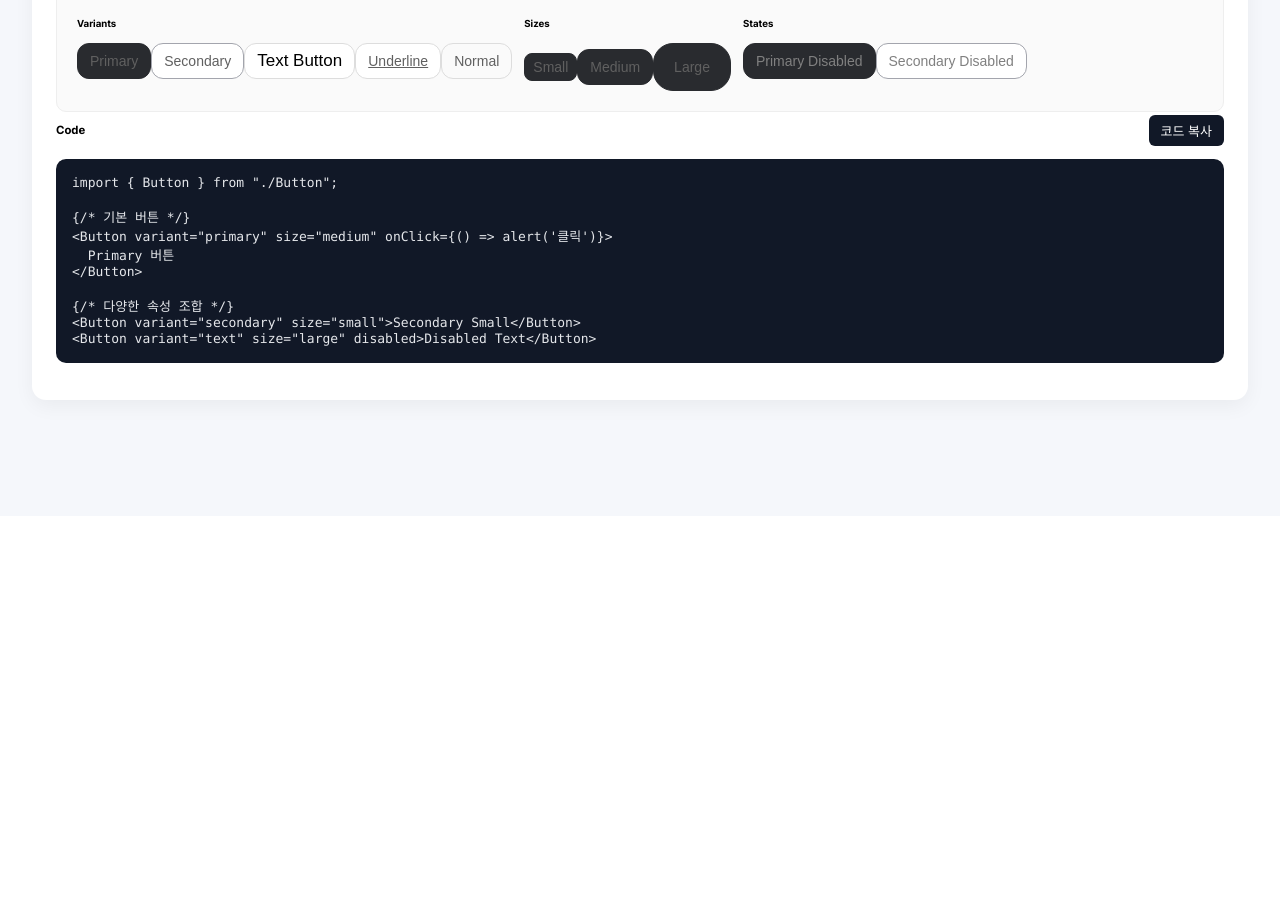
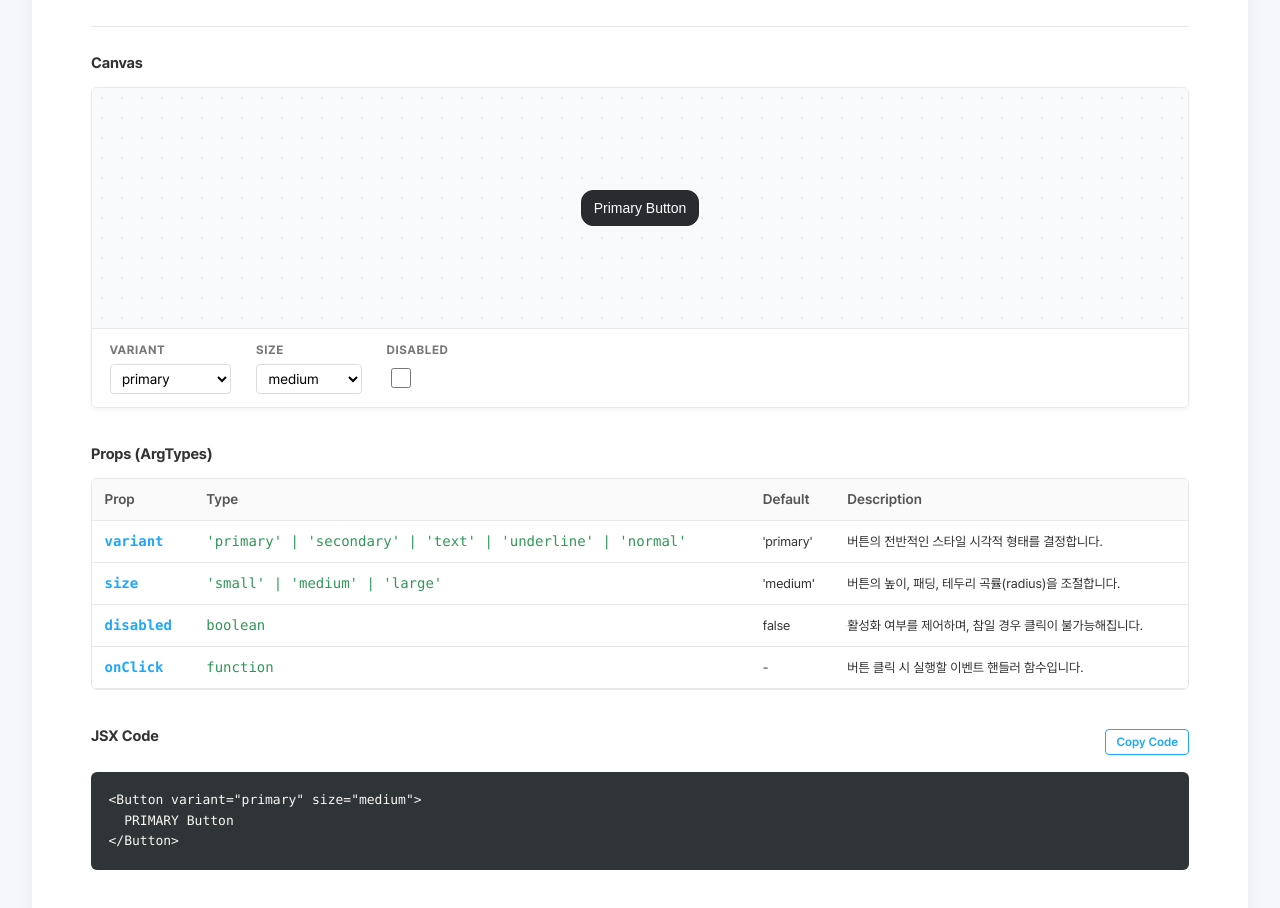
Before and after one commit to sungsooLee/rm, a React (Create React App) app in the folder workspace/: page /guide in a window 1280 px wide. Shown: the part 348-1256 px from the top of the page. Before the commit the page ends 864 px from the top, so only its background shows below. Built offline with nearby package versions, Linux system fonts and the light colour scheme.

Commit message:
가이드 스토리북 스타일로 수정

```diff
--- a/workspace/src/assets/components/common/button/Button.scss
+++ b/workspace/src/assets/components/common/button/Button.scss
@@ -1,6 +1,7 @@
 .btn {
   border-radius: var(--radius-sm);
   &.primary {
+    color: var(--color-white);
     border-color: #292b2f;
     background-color: #292b2f;
   }
--- a/workspace/src/assets/styles/_colors.scss
+++ b/workspace/src/assets/styles/_colors.scss
@@ -1,3 +1,52 @@
-$primary-color: #3498db;
-$secondary-color: #2ecc71;
-$text-color: #333;
+:root {
+  // gray
+  --color-black: #000000;
+  --color-gray-800: #292b2f;
+  --color-gray-700: #4c4f58;
+  --color-gray-600: #72747b;
+  --color-gray-500: #a3a5ad;
+  --color-gray-400: #c3c6ce;
+  --color-gray-300: #dee2e6;
+  --color-gray-200: #eceef1;
+  --color-gray-100: #f9fafb;
+  --color-white: #ffffff;
+
+  // primary
+  --color-pri-700: #0c4d9c;
+  --color-pri-600: #1572ed;
+  --color-pri-500: #5997fb;
+  --color-pri-400: #95baf6;
+  --color-pri-300: #c0d4f4;
+  --color-pri-200: #ddeafb;
+  --color-pri-100: #f1f7ff;
+
+  // secondary
+  --color-sec01-700: #26348f;
+  --color-sec01-600: #4355c8;
+  --color-sec01-500: #7283ed;
+  --color-sec01-400: #91a9ff;
+  --color-sec01-300: #c0cdff;
+  --color-sec01-200: #e5ebff;
+  --color-sec01-100: #f3f6ff;
+
+  --color-sec02-700: #0067ac;
+  --color-sec02-600: #1785cf;
+  --color-sec02-500: #3eaff2;
+  --color-sec02-400: #73d1f6;
+  --color-sec02-300: #b5eaff;
+  --color-sec02-200: #def6ff;
+  --color-sec02-100: #f0faff;
+
+  // status
+  --color-error: #d61111;
+  --color-success: #2574e0;
+  --color-processing: #19a847;
+  --color-warning: #fdbb30;
+
+  // gradient
+  --color-gra01: linear-gradient(#1ba3f8 0%, #245de5 100%);
+  --color-gra02: linear-gradient(#7c8ee5 0%, #679fee 100%);
+  --color-gra03: linear-gradient(#7c8ee5 0%, #48cbff 100%);
+  --color-gra04: linear-gradient(#24cfff 0%, #c12fff 100%);
+  --color-gra05: linear-gradient(#0083ca 0%, #998fff 50%, #d88fff 100%);
+}
--- a/workspace/src/pages/guide/buttonGuide.jsx
+++ b/workspace/src/pages/guide/buttonGuide.jsx
@@ -1,90 +1,150 @@
-import React from "react";
-// 앞서 만든 순수 자바스크립트 기반 Button 컴포넌트 임포트 (프로젝트 경로에 맞게 수정)
+import React, { useState } from "react";
+// 스타일링용 (필요에 따라 파일 분리 또는 CSS-in-JS 적용)
+import "./index.scss";
 import { Button } from "../../assets/components/common/button/Button";
 
 const ButtonGuide = () => {
-  // 사용자가 복사할 예시 코드 스트링
-  const code = `import { Button } from "./Button";
+  // 1. 코드를 한눈에 보여주기 위한 현재 선택된 형태의 상태 (스토리북 Play ground 기능 모방)
+  const [activeVariant, setActiveVariant] = useState("primary");
+  const [activeSize, setActiveSize] = useState("medium");
+  const [isDisabled, setIsDisabled] = useState(false);
 
-{/* 기본 버튼 */}
-<Button variant="primary" size="medium" onClick={() => alert('클릭')}>
-  Primary 버튼
-</Button>
-
-{/* 다양한 속성 조합 */}
-<Button variant="secondary" size="small">Secondary Small</Button>
-<Button variant="text" size="large" disabled>Disabled Text</Button>`;
+  // 복사할 동적 코드 스트링
+  const currentCode = `<Button variant="${activeVariant}" size="${activeSize}"${isDisabled ? " disabled" : ""}>
+  ${activeVariant.toUpperCase()} Button
+</Button>`;
 
   const handleCopy = () => {
-    navigator.clipboard.writeText(code);
-    alert("코드 복사가 완료되었습니다!");
+    navigator.clipboard.writeText(currentCode);
+    alert("코드가 클립보드에 복사되었습니다!");
   };
 
   return (
-    <div className="guide-detail">
-      <h2>Button</h2>
-      <p>프로젝트 전반에서 공통으로 사용하는 버튼 컴포넌트입니다.</p>
+    <div className="sb-story-container">
+      {/* 스토리북 타이틀 영역 */}
+      <header className="sb-header">
+        <span className="sb-badge">COMPONENTS</span>
+        <h1 className="sb-title">Button</h1>
+        <p className="sb-description">
+          다양한 크기, 형태, 상태를 지원하는 프로젝트 공통 버튼 컴포넌트입니다.
+        </p>
+      </header>
 
-      {/* 🔹 1. Preview 구역 */}
-      <div className="guide-section">
-        <h3>Preview</h3>
-        <div className="preview-box">
-          {/* Variant 프리뷰 */}
-          <div className="preview-group">
-            <h4>Variants</h4>
-            <div className="preview-flex">
-              <Button variant="primary">Primary</Button>
-              <Button variant="secondary">Secondary</Button>
-              <Button variant="text">Text Button</Button>
-              <Button variant="underline">Underline</Button>
-              <Button variant="normal">Normal</Button>
-            </div>
+      <hr className="sb-divider" />
+
+      {/* 🔹 SECTION 1: Canvas (미리보기 및 플레이그라운드) */}
+      <section className="sb-section">
+        <h2 className="sb-section-title">Canvas</h2>
+        <div className="sb-canvas">
+          <div className="sb-canvas-preview">
+            {/* 현재 상태가 실시간 반영되는 메인 컴포넌트 */}
+            <Button
+              variant={activeVariant}
+              size={activeSize}
+              disabled={isDisabled}
+            >
+              {activeVariant.charAt(0).toUpperCase() + activeVariant.slice(1)}{" "}
+              Button
+            </Button>
           </div>
 
-          {/* Size 프리뷰 */}
-          <div className="preview-group">
-            <h4>Sizes</h4>
-            <div className="preview-flex">
-              <Button variant="primary" size="small">
-                Small
-              </Button>
-              <Button variant="primary" size="medium">
-                Medium
-              </Button>
-              <Button variant="primary" size="large">
-                Large
-              </Button>
+          {/* 하단 인터랙티브 컨트롤 툴바 */}
+          <div className="sb-canvas-controls">
+            <div className="control-field">
+              <label>Variant</label>
+              <select
+                value={activeVariant}
+                onChange={(e) => setActiveVariant(e.target.value)}
+              >
+                <option value="primary">primary</option>
+                <option value="secondary">secondary</option>
+                <option value="text">text</option>
+                <option value="underline">underline</option>
+                <option value="normal">normal</option>
+              </select>
             </div>
-          </div>
-
-          {/* State 프리뷰 */}
-          <div className="preview-group">
-            <h4>States</h4>
-            <div className="preview-flex">
-              <Button variant="primary" disabled>
-                Primary Disabled
-              </Button>
-              <Button variant="secondary" disabled>
-                Secondary Disabled
-              </Button>
+            <div className="control-field">
+              <label>Size</label>
+              <select
+                value={activeSize}
+                onChange={(e) => setActiveSize(e.target.value)}
+              >
+                <option value="small">small</option>
+                <option value="medium">medium</option>
+                <option value="large">large</option>
+              </select>
+            </div>
+            <div className="control-field">
+              <label>Disabled</label>
+              <input
+                type="checkbox"
+                checked={isDisabled}
+                onChange={(e) => setIsDisabled(e.target.checked)}
+              />
             </div>
           </div>
         </div>
-      </div>
+      </section>
 
-      {/* 🔹 2. Code 구역 */}
-      <div className="guide-section">
-        <div className="code-header">
-          <h3>Code</h3>
-          <button onClick={handleCopy} className="copy-btn">
-            코드 복사
+      {/* 🔹 SECTION 2: Controls & Props 명세 (스토리북 ArgTypes 테이블) */}
+      <section className="sb-section">
+        <h2 className="sb-section-title">Props (ArgTypes)</h2>
+        <div className="sb-table-wrapper">
+          <table className="sb-props-table">
+            <thead>
+              <tr>
+                <th>Prop</th>
+                <th>Type</th>
+                <th>Default</th>
+                <th>Description</th>
+              </tr>
+            </thead>
+            <tbody>
+              <tr>
+                <td className="prop-name">variant</td>
+                <td className="prop-type">
+                  'primary' | 'secondary' | 'text' | 'underline' | 'normal'
+                </td>
+                <td>'primary'</td>
+                <td>버튼의 전반적인 스타일 시각적 형태를 결정합니다.</td>
+              </tr>
+              <tr>
+                <td className="prop-name">size</td>
+                <td className="prop-type">'small' | 'medium' | 'large'</td>
+                <td>'medium'</td>
+                <td>버튼의 높이, 패딩, 테두리 곡률(radius)을 조절합니다.</td>
+              </tr>
+              <tr>
+                <td className="prop-name">disabled</td>
+                <td className="prop-type">boolean</td>
+                <td>false</td>
+                <td>
+                  활성화 여부를 제어하며, 참일 경우 클릭이 불가능해집니다.
+                </td>
+              </tr>
+              <tr>
+                <td className="prop-name">onClick</td>
+                <td className="prop-type">function</td>
+                <td>-</td>
+                <td>버튼 클릭 시 실행할 이벤트 핸들러 함수입니다.</td>
+              </tr>
+            </tbody>
+          </table>
+        </div>
+      </section>
+
+      {/* 🔹 SECTION 3: Code 블록 */}
+      <section className="sb-section">
+        <div className="sb-section-header">
+          <h2 className="sb-section-title">JSX Code</h2>
+          <button className="sb-copy-btn" onClick={handleCopy}>
+            Copy Code
           </button>
         </div>
-
-        <pre className="code-block">
-          <code>{code}</code>
+        <pre className="sb-code-block">
+          <code>{currentCode}</code>
         </pre>
-      </div>
+      </section>
     </div>
   );
 };
--- a/workspace/src/pages/guide/index.scss
+++ b/workspace/src/pages/guide/index.scss
@@ -7,7 +7,7 @@
   background: #f5f7fb;
   font-family: "Pretendard", sans-serif;
   color: #111827;
-  font-size: 16px;
+  font-size: 62.5%;
 }
 
 /* =========================
@@ -250,6 +250,7 @@
   p {
     color: #6b7280;
     margin-top: 6px;
+    font-size: 1.4rem;
   }
 
   .btn-guide {
@@ -401,7 +402,7 @@
 
     .icon-visual {
       margin-bottom: 8px;
-      color: #333; // SVG 색상 조절
+      color: #333;
     }
 
     .icon-name {
@@ -434,3 +435,205 @@
     background-color: #f6f6f6;
   }
 }
+
+.sb-story-container {
+  padding: 3.5rem;
+  max-width: 1100px;
+  margin: 0 auto;
+  font-family:
+    "Pretendard",
+    "Malgun Gothic",
+    "맑은 고딕",
+    -apple-system,
+    BlinkMacSystemFont,
+    sans-serif;
+  color: #333333;
+  background-color: #ffffff;
+  line-height: 1.5;
+
+  .sb-header {
+    margin-bottom: 2.5rem;
+
+    .sb-badge {
+      display: inline-block;
+      padding: 0.3rem 0.6rem;
+      font-size: 0.85rem;
+      font-weight: 700;
+      color: #999999;
+      background: #f3f3f3;
+      border-radius: 4px;
+      letter-spacing: 0.1em;
+      margin-bottom: 0.75rem;
+    }
+
+    .sb-title {
+      font-size: 2.85rem;
+      font-weight: 800;
+      margin: 0 0 0.75rem 0;
+      letter-spacing: -0.02em;
+    }
+
+    .sb-description {
+      font-size: 1.3rem;
+      color: #666666;
+      margin: 0;
+    }
+  }
+
+  .sb-divider {
+    border: none;
+    border-top: 1px solid #e8e8e8;
+    margin: 2.5rem 0;
+  }
+
+  .sb-section {
+    margin-bottom: 3.5rem;
+
+    .sb-section-header {
+      display: flex;
+      justify-content: space-between;
+      align-items: center;
+      margin-bottom: 1.25rem;
+    }
+
+    .sb-section-title {
+      font-size: 1.5rem;
+      font-weight: 700;
+      color: #333333;
+      margin: 0 0 1.25rem 0;
+      letter-spacing: -0.01em;
+    }
+  }
+
+  /* Canvas (Preview Box) */
+  .sb-canvas {
+    border: 1px solid #e8e8e8;
+    border-radius: 6px;
+    box-shadow: rgba(0, 0, 0, 0.05) 0px 2px 4px 0px;
+    overflow: hidden;
+
+    .sb-canvas-preview {
+      padding: 5rem;
+      display: flex;
+      justify-content: center;
+      align-items: center;
+      background-color: #f8fafc;
+      background-image: radial-gradient(#e2e8f0 1px, transparent 0);
+      background-size: 20px 20px;
+      min-height: 140px;
+    }
+
+    .sb-canvas-controls {
+      display: flex;
+      gap: 2.5rem;
+      padding: 1.25rem 1.75rem;
+      background: #ffffff;
+      border-top: 1px solid #e8e8e8;
+
+      .control-field {
+        display: flex;
+        flex-direction: column;
+        gap: 0.5rem;
+
+        label {
+          font-size: 1.2rem;
+          font-weight: 700;
+          color: #777777;
+          text-transform: uppercase;
+          letter-spacing: 0.05em;
+        }
+
+        select {
+          padding: 0.5rem 2.5rem 0.5rem 0.75rem;
+          border: 1px solid #dcdcdc;
+          border-radius: 4px;
+          background: #fff;
+          font-size: 1.4rem;
+          font-family: inherit;
+          cursor: pointer;
+        }
+
+        input[type="checkbox"] {
+          width: 20px;
+          height: 20px;
+          margin-top: 4px;
+          cursor: pointer;
+        }
+      }
+    }
+  }
+
+  /* Props Table (ArgTypes) */
+  .sb-table-wrapper {
+    border: 1px solid #e8e8e8;
+    border-radius: 6px;
+    overflow: hidden;
+  }
+
+  .sb-props-table {
+    width: 100%;
+    border-collapse: collapse;
+    text-align: left;
+    font-size: 1.3rem;
+
+    th,
+    td {
+      padding: 1rem 1.25rem;
+      border-bottom: 1px solid #e8e8e8;
+    }
+
+    th {
+      background-color: #fafafa;
+      color: #555555;
+      font-weight: 600;
+      font-size: 1.4rem;
+    }
+
+    .prop-name {
+      font-family: "Fira Code", Consolas, "Pretendard", sans-serif;
+      font-weight: 700;
+      color: #1ea7fd;
+      font-size: 1.4rem;
+    }
+
+    .prop-type {
+      font-family: "Fira Code", Consolas, "Pretendard", sans-serif;
+      color: #2f9858;
+      font-size: 1.4rem;
+      line-height: 1.4;
+    }
+  }
+
+  /* Code Highlight Block */
+  .sb-code-block {
+    background: #2f3437;
+    color: #f8f8f2;
+    padding: 1.75rem;
+    border-radius: 6px;
+    font-family:
+      "Fira Code", Consolas, Monaco, "Pretendard", "Malgun Gothic", monospace;
+    font-size: 1.3rem;
+    line-height: 1.6;
+    overflow-x: auto;
+    margin: 0;
+  }
+
+  /* Copy Button */
+  .sb-copy-btn {
+    background: transparent;
+    border: 1px solid #1ea7fd;
+    color: #1ea7fd;
+    padding: 0.5rem 1rem;
+    font-size: 1.2rem;
+    font-weight: 600;
+    border-radius: 4px;
+    font-family: inherit;
+    cursor: pointer;
+    transition: all 0.2s ease;
+
+    &:hover {
+      background: #1ea7fd;
+      color: white;
+    }
+  }
+}
```
